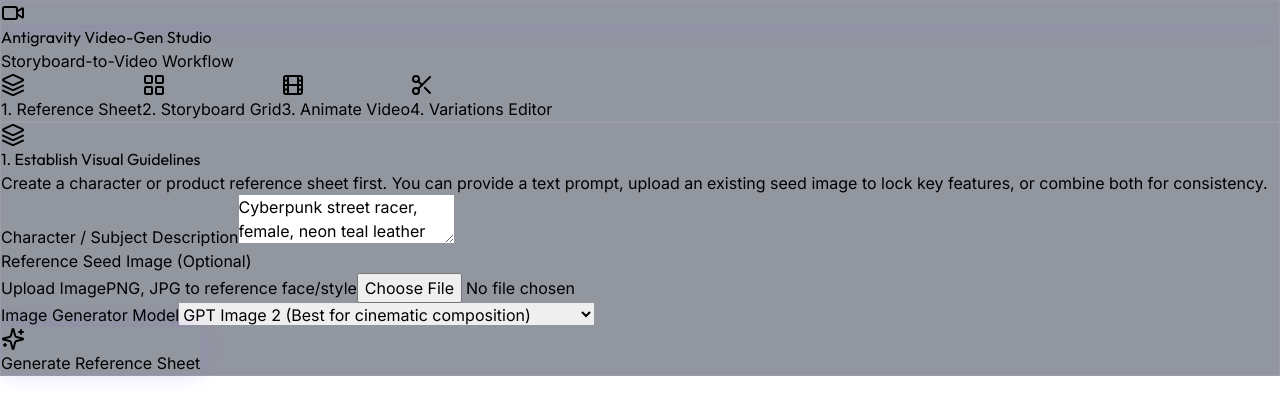
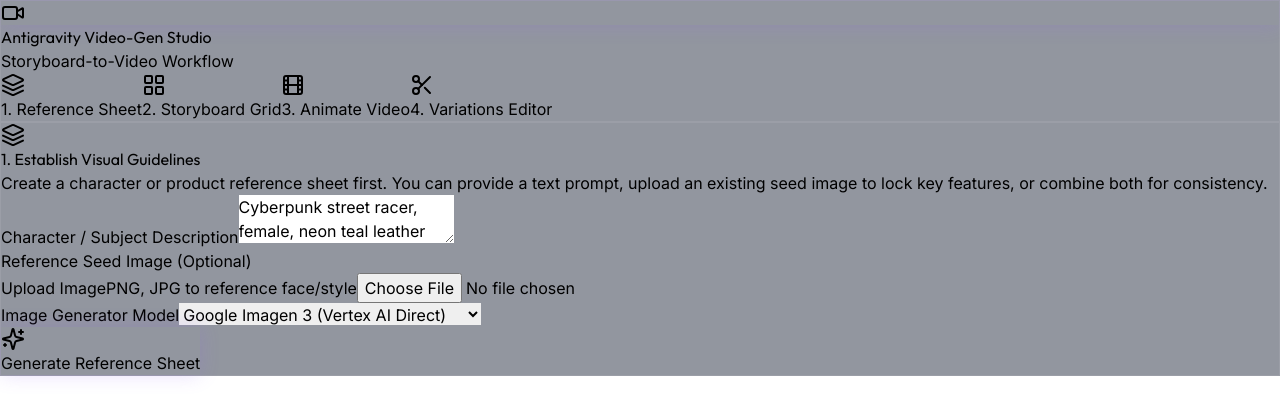
Before and after one commit to vinsnt76/video-gen-ai-storyboarding, a React (Vite) app: page / in a window 1280 px wide. Shown: the top 416 px of the page. Built offline with nearby package versions, Linux system fonts and the light colour scheme.

Commit message:
style: replace GPT Image 2 option with Google Imagen 3 in model selection dropdown

```diff
--- a/src/components/ReferenceSheetTab.jsx
+++ b/src/components/ReferenceSheetTab.jsx
@@ -3,7 +3,7 @@ import { Sparkles, Eye, RefreshCw, Layers, Wand2 } from 'lucide-react';
 
 export default function ReferenceSheetTab({ referenceSheet, setReferenceSheet }) {
   const [prompt, setPrompt] = useState('Cyberpunk street racer, female, neon teal leather jacket, silver visor, athletic build, gritty urban background');
-  const [model, setModel] = useState('GPT Image 2');
+  const [model, setModel] = useState('Google Imagen 3');
   const [generating, setGenerating] = useState(false);
   const [gridImages, setGridImages] = useState(null);
   const [uploadedImage, setUploadedImage] = useState(null);
@@ -140,8 +140,8 @@ export default function ReferenceSheetTab({ referenceSheet, setReferenceSheet })
                 value={model}
                 onChange={(e) => setModel(e.target.value)}
               >
-                <option value="GPT Image 2">GPT Image 2 (Best for cinematic composition)</option>
-                <option value="Nano Banana Pro">Nano Banana Pro (Best for stylized art & characters)</option>
+                <option value="Google Imagen 3">Google Imagen 3 (Vertex AI Direct)</option>
+                <option value="Nano Banana Pro">Nano Banana Pro (Legacy StabilityAI)</option>
               </select>
             </div>
             <div className="flex items-end">
```
